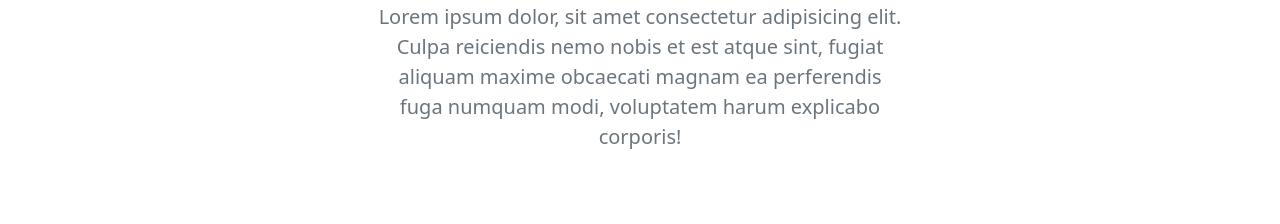
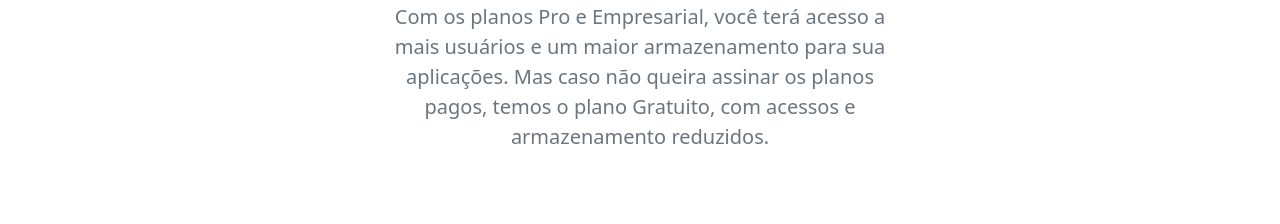
Before and after one commit to gustavo-oliveiraa/HTML-EXEMPLOS, a plain HTML site: page Aula 12 - Desafio Preços/precos.html in a window 1280 px wide. Shown: the part 194-418 px from the top of the page. Drawn offline with nearby package versions, Linux system fonts and the light colour scheme.

Commit message:
Add files via upload

```diff
--- a/Aula 12 - Desafio Preços/precos.html
+++ b/Aula 12 - Desafio Preços/precos.html
@@ -46,9 +46,7 @@
         <div class="w-50 p-3 mx-auto text-center">
             <h1 class="display-4 fw-normal">Preços</h1>
             <p class="fs-5 text-muted">
-                Lorem ipsum dolor, sit amet consectetur adipisicing elit. Culpa reiciendis nemo nobis et est atque sint,
-                fugiat aliquam maxime obcaecati magnam ea perferendis fuga numquam modi, voluptatem harum explicabo
-                corporis!
+                Com os planos Pro e Empresarial, você terá acesso a mais usuários e um maior armazenamento para sua aplicações. Mas caso não queira assinar os planos pagos, temos o plano Gratuito, com acessos e armazenamento reduzidos.
             </p>
         </div>
 
```
